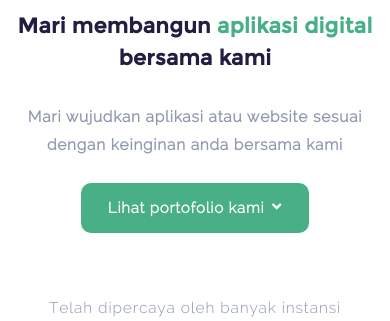
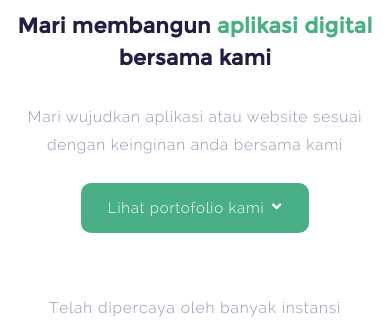
Before and after one commit to farhan27007/testing-blondev, a PHP site: page / in a window 390 px wide. Shown: the part 435-756 px from the top of the page. Run offline with PHP 8.4, Linux system fonts and the light colour scheme.

```diff
--- a/assets/css/media.css
+++ b/assets/css/media.css
@@ -77,11 +77,13 @@
 	.sub-title-hero {
 		font-size: 15.5px;
 		text-align: center;
+		font-weight: 100;
 	}
 	.button-cek-porto {
 		font-size: 15px !important;
 		padding: 16px 27px;
 		border-radius: 10px;
+		font-weight: 100;
 	}
 	/* hero image-homepage */
 
```
